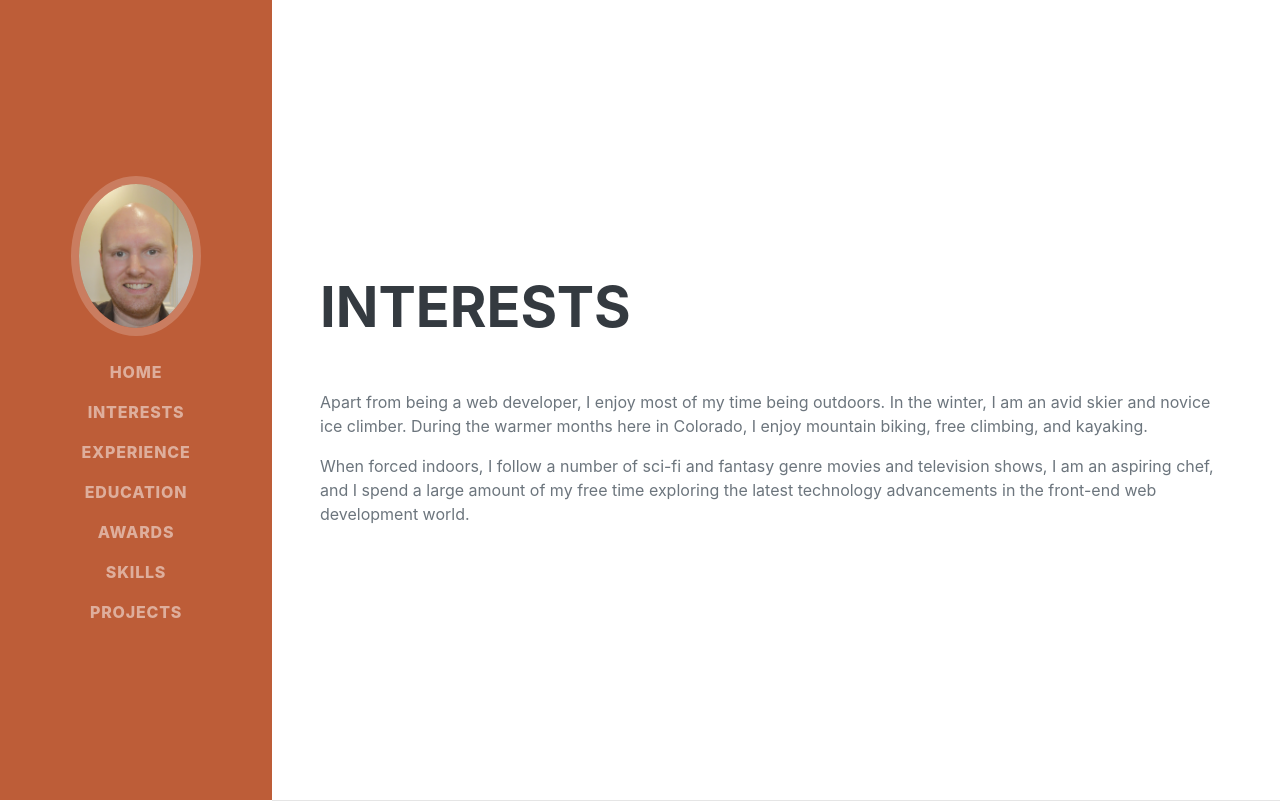
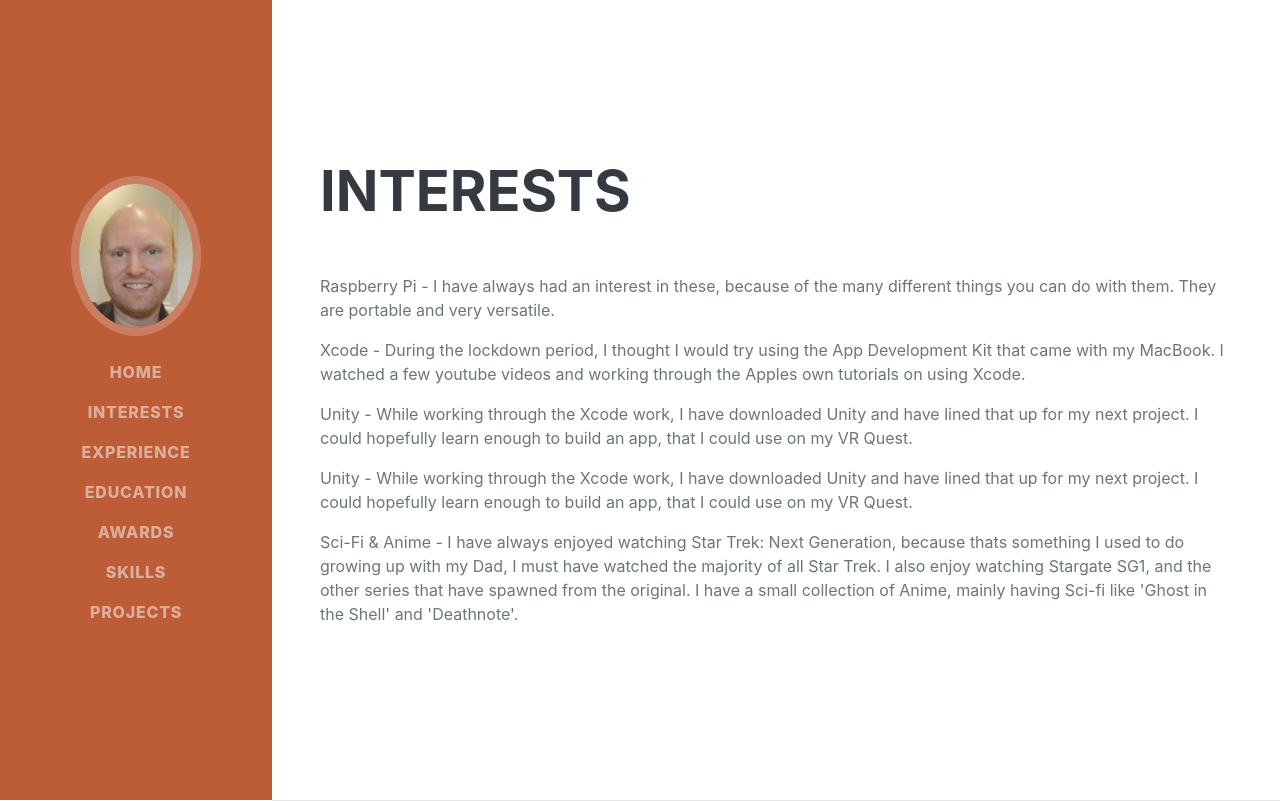
Before and after one commit to jjackson19862017/SJJCv, a Flask app: page /interests in a window 1280 px wide. Run offline with Flask 2, Linux system fonts and the light colour scheme; some libraries are stand-ins or nearby versions; some web fonts are replaced.

Commit message:
Updated Interests, and fixed app.py because I forgot to remove a chunk of code.

```diff
--- a/app.py
+++ b/app.py
@@ -7,11 +7,8 @@ app = Flask(__name__)
 
 @app.route('/')
 def index():
-	""" Access langKnowledge json file """
-	langKnow = []
-	with open("data/langKnowledge.json", "r") as json_data:
-		langKnow = json.load(json_data)
-	return render_template("index.html", page_title="Profile", langKnow=langKnow)
+
+	return render_template("index.html", page_title="Profile")
 
 @app.route('/experience')
 def experience():
@@ -38,20 +35,25 @@ def education():
 	educ = []
 	with open("data/education.json", "r") as json_data:
 		educ = json.load(json_data)
-	""" Access Further education json file """
+
 
 	return render_template("education.html", page_title="Education", educ=educ)
 
 @app.route('/skills')
 def skills():
-	return render_template("skills.html", page_title="Work Experience")
+	return render_template("skills.html", page_title="Skills")
 
 @app.route('/interests')
 def interests():
-	return render_template("interests.html", page_title="Work Experience")
+	""" Access interests json file """
+	data = []
+	with open("data/interests.json", "r") as json_data:
+		data = json.load(json_data)
+	return render_template("interests.html", page_title="Interests", interests=data)
 
 @app.route('/awards')
 def awards():
+	""" Access Further education json file """
 	furtEduc = []
 	with open("data/further.json", "r") as json_data:
 		furtEduc = json.load(json_data)
--- /dev/null
+++ b/data/interests.json
@@ -0,0 +1,21 @@
+[{
+        "title": "Raspberry Pi",
+        "description":"I have always had an interest in these, because of the many different things you can do with them.  They are portable and very versatile."
+    },
+    {
+        "title": "Xcode",
+        "description":"During the lockdown period, I thought I would try using the App Development Kit that came with my MacBook.  I watched a few youtube videos and working through the Apples own tutorials on using Xcode."
+    },
+    {
+        "title": "Unity",
+        "description":"While working through the Xcode work, I have downloaded Unity and have lined that up for my next project.  I could hopefully learn enough to build an app, that I could use on my VR Quest."
+    },
+    {
+        "title": "Unity",
+        "description":"While working through the Xcode work, I have downloaded Unity and have lined that up for my next project.  I could hopefully learn enough to build an app, that I could use on my VR Quest."
+    },
+    {
+        "title": "Sci-Fi & Anime",
+        "description":"I have always enjoyed watching Star Trek: Next Generation, because thats something I used to do growing up with my Dad, I must have watched the majority of all Star Trek.  I also enjoy watching Stargate SG1, and the other series that have spawned from the original.  I have a small collection of Anime, mainly having Sci-fi like 'Ghost in the Shell' and 'Deathnote'."
+    }
+]
--- a/templates/index.html
+++ b/templates/index.html
@@ -9,7 +9,7 @@ Home
     <div class="resume-section-content">
         <h1 class="mb-0">Stephen <span class="text-primary">Jackson</span></h1>
         <div class="subheading mb-5">Located near Blackpool · 07776 839728 · <a href="mailto:jjackson19862017@gmail.com">jjackson19862017@gmail.com</a></div>
-        <p class="lead mb-5">I have been studying a Fullstack Web Developer Course to break into the industy of Web Development, I enjoy anything to do with Technology.   I have many Raspberry Pis, a VR Quest, a Macbook Pro, I am researching into a iPad Pro to work along side my Macbook.</p>
+        <p class="lead mb-5">I have been studying a Fullstack Web Developer Course to break into the industy of Web Development, I enjoy anything to do with Technology.   I have many Raspberry Pis, a VR Quest, a Macbook Pro, I am researching into a iPad Pro to work along side my Macbook.  I also follow several Crypto coins because I see it as a baby stock market.</p>
         <div class="social-icons">
             <a class="social-icon" href="https://www.linkedin.com/in/stephenjamesjackson/" target="_blank"><i class="fab fa-linkedin-in"></i></a><a class="social-icon" href="https://github.com/jjackson19862017" target="_blank"><i class="fab fa-github"></i></a><a class="social-icon" href="https://twitter.com/Jackoripo" target="_blank"><i class="fab fa-twitter"></i></a><a class="social-icon" href="https://www.youtube.com/channel/UCZDFJ__Vu_ds0hzPoTPrmIQ/" target="_blank"><i class="fab fa-youtube-square"></i></a>
         </div>
--- a/templates/interests.html
+++ b/templates/interests.html
@@ -1,13 +1,15 @@
 {% extends 'base.html' %}
 {% block title %}
-    Contact Us
+    My Interests
 {% endblock title %}
 {% block content %}
 <section class="resume-section" id="interests">
     <div class="resume-section-content">
-        <h2 class="mb-5">Interests</h2>
-        <p>Apart from being a web developer, I enjoy most of my time being outdoors. In the winter, I am an avid skier and novice ice climber. During the warmer months here in Colorado, I enjoy mountain biking, free climbing, and kayaking.</p>
-        <p class="mb-0">When forced indoors, I follow a number of sci-fi and fantasy genre movies and television shows, I am an aspiring chef, and I spend a large amount of my free time exploring the latest technology advancements in the front-end web development world.</p>
+        <h2 class="mb-5">{{ page_title }}</h2>
+        {% for i in interests %}
+        <p>{{ i.title }} - {{ i.description }}</p>
+        <p class="mb-0"></p>
+    {% endfor %}
     </div>
 </section>
 <hr class="m-0" />
```
Also changed, not shown: 1 other file.
